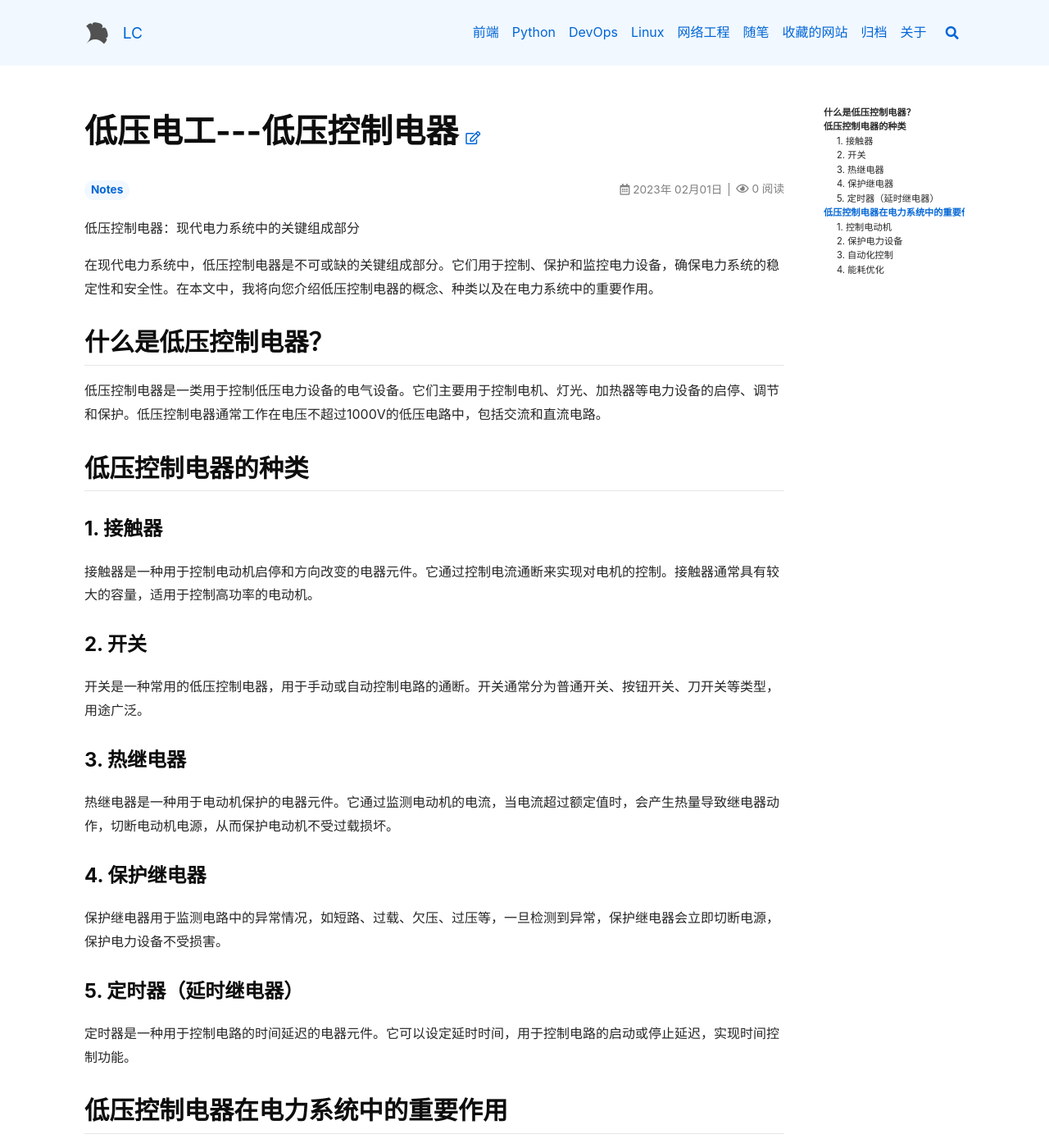
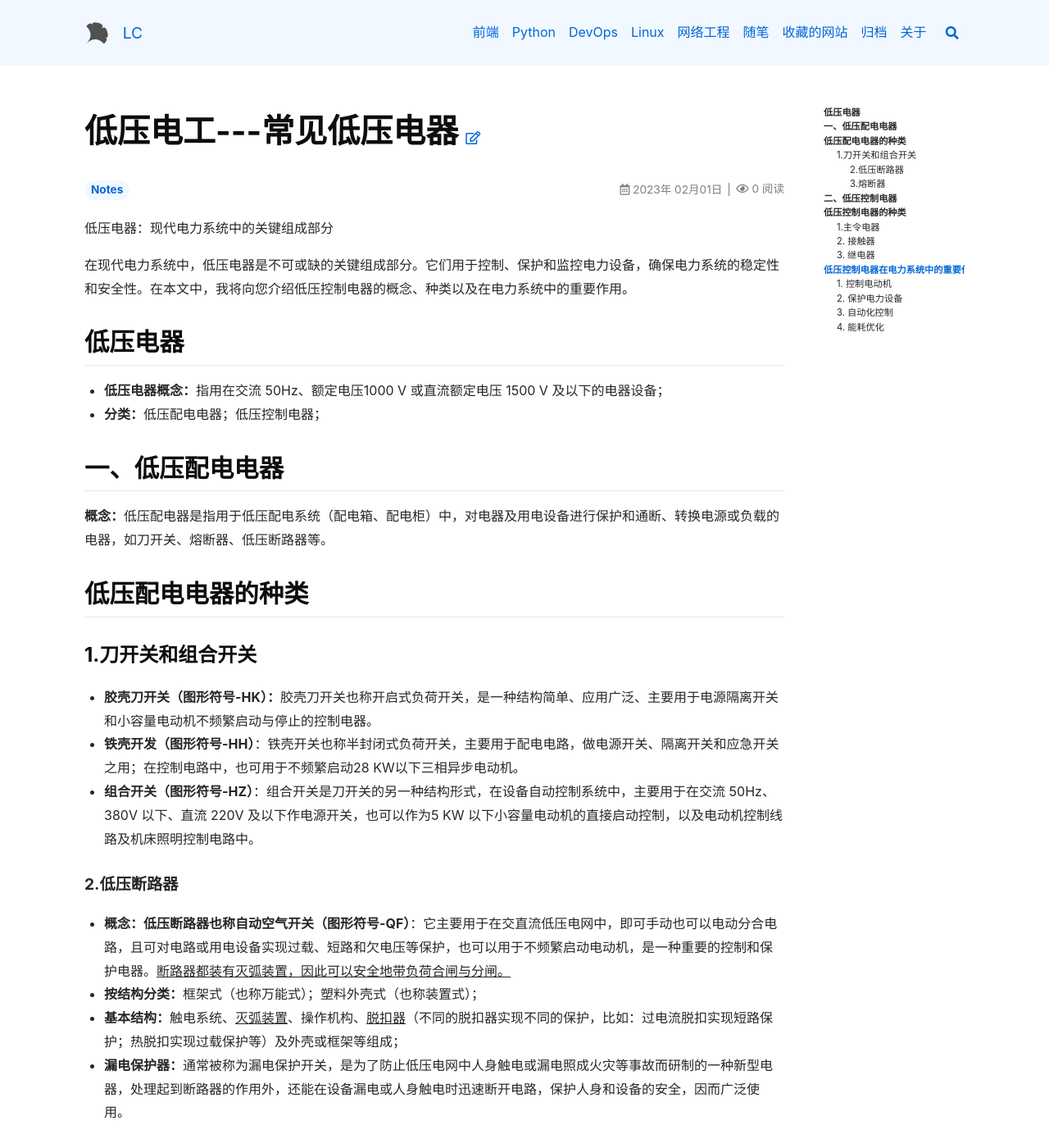
Before and after one commit to AVEGER/aveger.github.io, a Jekyll site: the page built from _posts/Notes/2023-02-01-随笔-低压电工5.md, in a window 1280 px wide and 1400 px high. Shown: the whole window at 82% size. Built offline with Jekyll 4.4.1, drawn with Linux system fonts in a browser that asks for light colours; nearby versions of some CDN libraries; comment, search, counter and statistics services are not loaded; some of the changed text lies outside the part shown.

Commit message:
低压电器-补充修改

```diff
--- a/_posts/Notes/2023-02-01-随笔-低压电工5.md
+++ b/_posts/Notes/2023-02-01-随笔-低压电工5.md
@@ -1,38 +1,79 @@
 ---
-title: 低压电工---低压控制电器
+title: 低压电工---常见低压电器
 tags: Notes
 sharing: true
 ---
 
-低压控制电器：现代电力系统中的关键组成部分
+低压电器：现代电力系统中的关键组成部分
 
-在现代电力系统中，低压控制电器是不可或缺的关键组成部分。它们用于控制、保护和监控电力设备，确保电力系统的稳定性和安全性。在本文中，我将向您介绍低压控制电器的概念、种类以及在电力系统中的重要作用。<!--more-->
+在现代电力系统中，低压电器是不可或缺的关键组成部分。它们用于控制、保护和监控电力设备，确保电力系统的稳定性和安全性。在本文中，我将向您介绍低压控制电器的概念、种类以及在电力系统中的重要作用。<!--more-->
 
-## 什么是低压控制电器？
+## 低压电器
 
-低压控制电器是一类用于控制低压电力设备的电气设备。它们主要用于控制电机、灯光、加热器等电力设备的启停、调节和保护。低压控制电器通常工作在电压不超过1000V的低压电路中，包括交流和直流电路。
+- **低压电器概念：**指用在交流 50Hz、额定电压1000 V 或直流额定电压 1500 V 及以下的电器设备；
+- **分类：**低压配电电器；低压控制电器；
+
+## 一、低压配电电器
+
+**概念：**低压配电器是指用于低压配电系统（配电箱、配电柜）中，对电器及用电设备进行保护和通断、转换电源或负载的电器，如刀开关、熔断器、低压断路器等。
+
+## 低压配电电器的种类
+
+### 1.刀开关和组合开关
+
+- **胶壳刀开关（图形符号-HK）：**胶壳刀开关也称开启式负荷开关，是一种结构简单、应用广泛、主要用于电源隔离开关和小容量电动机不频繁启动与停止的控制电器。
+- **铁壳开发（图形符号-HH）**：铁壳开关也称半封闭式负荷开关，主要用于配电电路，做电源开关、隔离开关和应急开关之用；在控制电路中，也可用于不频繁启动28 KW以下三相异步电动机。
+- **组合开关（图形符号-HZ）**：组合开关是刀开关的另一种结构形式，在设备自动控制系统中，主要用于在交流 50Hz、380V 以下、直流 220V 及以下作电源开关，也可以作为5 KW 以下小容量电动机的直接启动控制，以及电动机控制线路及机床照明控制电路中。
+
+#### 2.低压断路器
+
+- **概念：低压断路器也称自动空气开关（图形符号-QF）**：它主要用于在交直流低压电网中，即可手动也可以电动分合电路，且可对电路或用电设备实现过载、短路和欠电压等保护，也可以用于不频繁启动电动机，是一种重要的控制和保护电器。<u>断路器都装有灭弧装置，因此可以安全地带负荷合闸与分闸。</u>
+- **按结构分类：**框架式（也称万能式）；塑料外壳式（也称装置式）；
+- **基本结构：**触电系统、<u>灭弧装置</u>、操作机构、<u>脱扣器</u>（不同的脱扣器实现不同的保护，比如：过电流脱扣实现短路保护；热脱扣实现过载保护等）及外壳或框架等组成；
+- **漏电保护器：**通常被称为漏电保护开关，是为了防止低压电网中人身触电或漏电照成火灾等事故而研制的一种新型电器，处理起到断路器的作用外，还能在设备漏电或人身触电时迅速断开电路，保护人身和设备的安全，因而广泛使用。
+
+#### 3.熔断器
+
+- **概念：**主要用于短路保护，有时也可以用于过载保护。熔断器串联在电路中，结构简单、体积小巧、价格低廉、工作可靠、维护方便，是电器设备重要的保护元件之一。
+- **结构：**一般由熔座（支持件）和熔体两个组成部分；
+- **常见熔断器：**
+  - 瓷插式熔断器（图形符号-RC）
+  - 螺旋式熔断器（图形符号-RL）
+  - 有填料封闭式管式熔断器（图形符号-RT）
+  - 无填料封闭式管式熔断器（图形符号-RM）
+  - 快速熔断器（图形符号-RS）
+
+## 二、低压控制电器
+
+**概念：**低压控制电器是一类用于控制低压电力设备的电气设备。它们主要用于控制电机、灯光、加热器等电力设备的启停、调节和保护。
 
 ## 低压控制电器的种类
 
-### 1. 接触器
+### 1.主令电器
 
-接触器是一种用于控制电动机启停和方向改变的电器元件。它通过控制电流通断来实现对电机的控制。接触器通常具有较大的容量，适用于控制高功率的电动机。
+- **概念：**主令电器主要用于切换控制电路，用来“命令”电动机及其他控制对象的启动、停止或工作状态的变换。
 
-### 2. 开关
+- **常见主令电器：**控制按钮、行程开关、万能装换开关和主令控制器等。
+- **控制按钮（图形符号-SB）：**
+  - **基本结构；**操作头、复位弹簧、触电、外壳及支持连接部件组成。
+  - **基础控种类：**启动按钮、停止按钮。
+  - **选用的种类；**开启式、保护式、防水式、防腐式。
+- **行程开关（图形符号-SQ）：**是将机械位移转变为触电的运动信号，以控制机械设备的运动，在机电设备的行程控制中有很大的作用。（例子：小车的来回运动就是其控制）
+- **万能装换开关（图形符号-LW）**
 
-开关是一种常用的低压控制电器，用于手动或自动控制电路的通断。开关通常分为普通开关、按钮开关、刀开关等类型，用途广泛。
+### 2. 接触器
 
-### 3. 热继电器
+- **概念：**接触器是一种用于控制电动机启停和方向改变的电器元件。它通过控制电流通断来实现对电机的控制。接触器通常具有较大的容量，适用于控制高功率的电动机。在电力系统中使用最为广泛的为<u>电磁式交流接触器</u>。
+- **交流接触器（图形符号-KM）**
+  - **概念：**主要用于接通和分断电压至 1140 V、电流 630 A 以下的交流电路。在设备自动控制系统中，可实现对电动机和其他电器设备的频繁操作和远距离控制。
+  - **基本结构：**电磁系统、触点系统、灭弧系统三部分组成。
+  - **主要技术参数：**额定工作电压、额定电流（<= 630A）、通断能力（接通能力指不会造成触电熔焊的能力，断开能力指断开时的灭弧能力）、机械寿命（600万--1000万次）、电寿命（机械的1/20）等
 
-热继电器是一种用于电动机保护的电器元件。它通过监测电动机的电流，当电流超过额定值时，会产生热量导致继电器动作，切断电动机电源，从而保护电动机不受过载损坏。
+### 3. 继电器
 
-### 4. 保护继电器
-
-保护继电器用于监测电路中的异常情况，如短路、过载、欠压、过压等，一旦检测到异常，保护继电器会立即切断电源，保护电力设备不受损害。
-
-### 5. 定时器（延时继电器）
-
-定时器是一种用于控制电路的时间延迟的电器元件。它可以设定延时时间，用于控制电路的启动或停止延迟，实现时间控制功能。
+- **电磁式继电器（图形符号-KA）**
+- **时间继电器（图形符号-KT）**;是一种用于控制电路的时间延迟的电器元件。它可以设定延时时间，用于控制电路的启动或停止延迟，实现时间控制功能。
+- **热继电器（图形符号-KH）**：热继电器是一种用于电动机保护的电器元件。它通过监测电动机的电流，当电流超过额定值时，会产生热量导致继电器动作，切断电动机电源，从而保护电动机不受过载损坏。
 
 ## 低压控制电器在电力系统中的重要作用
 
```
